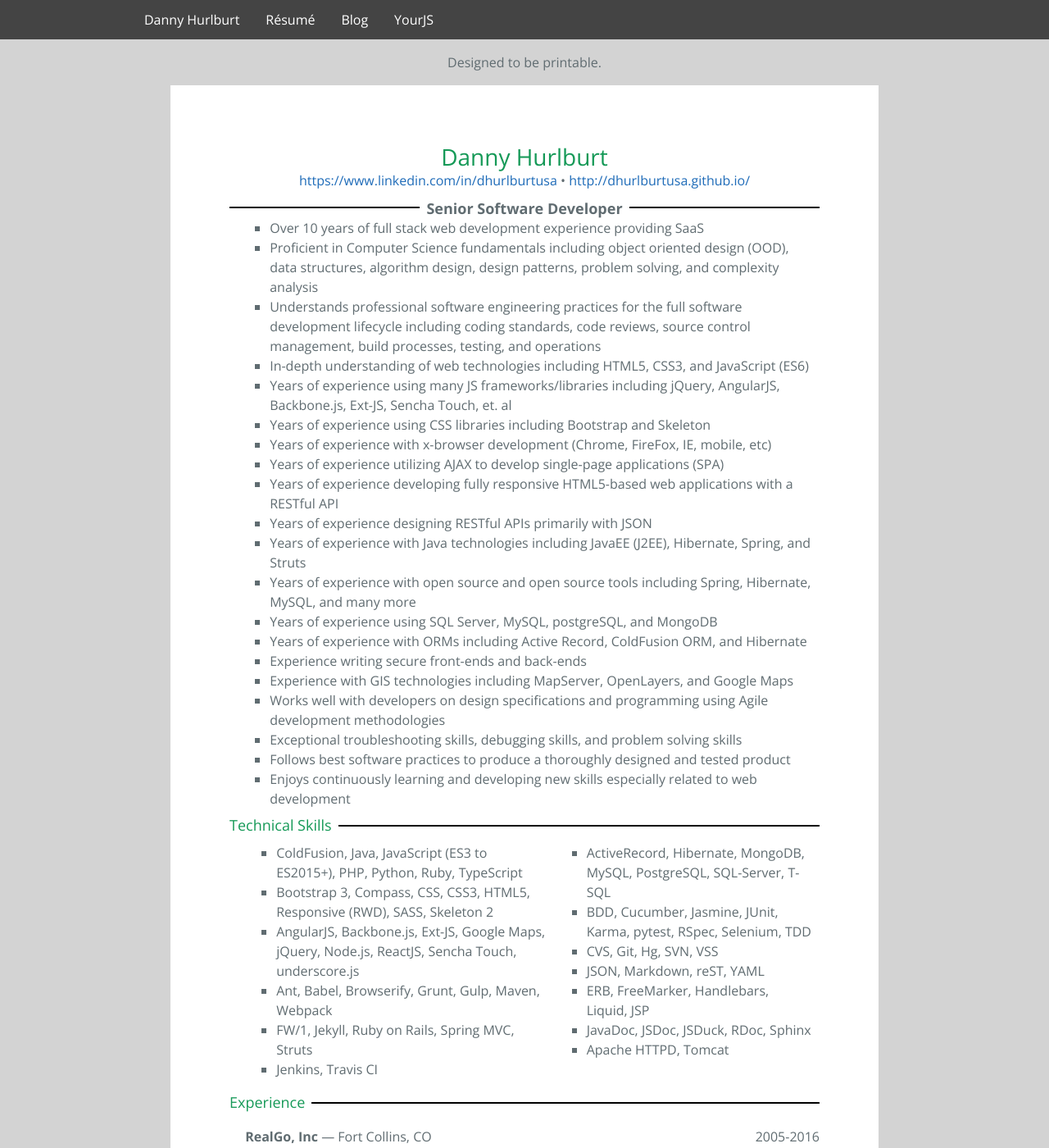
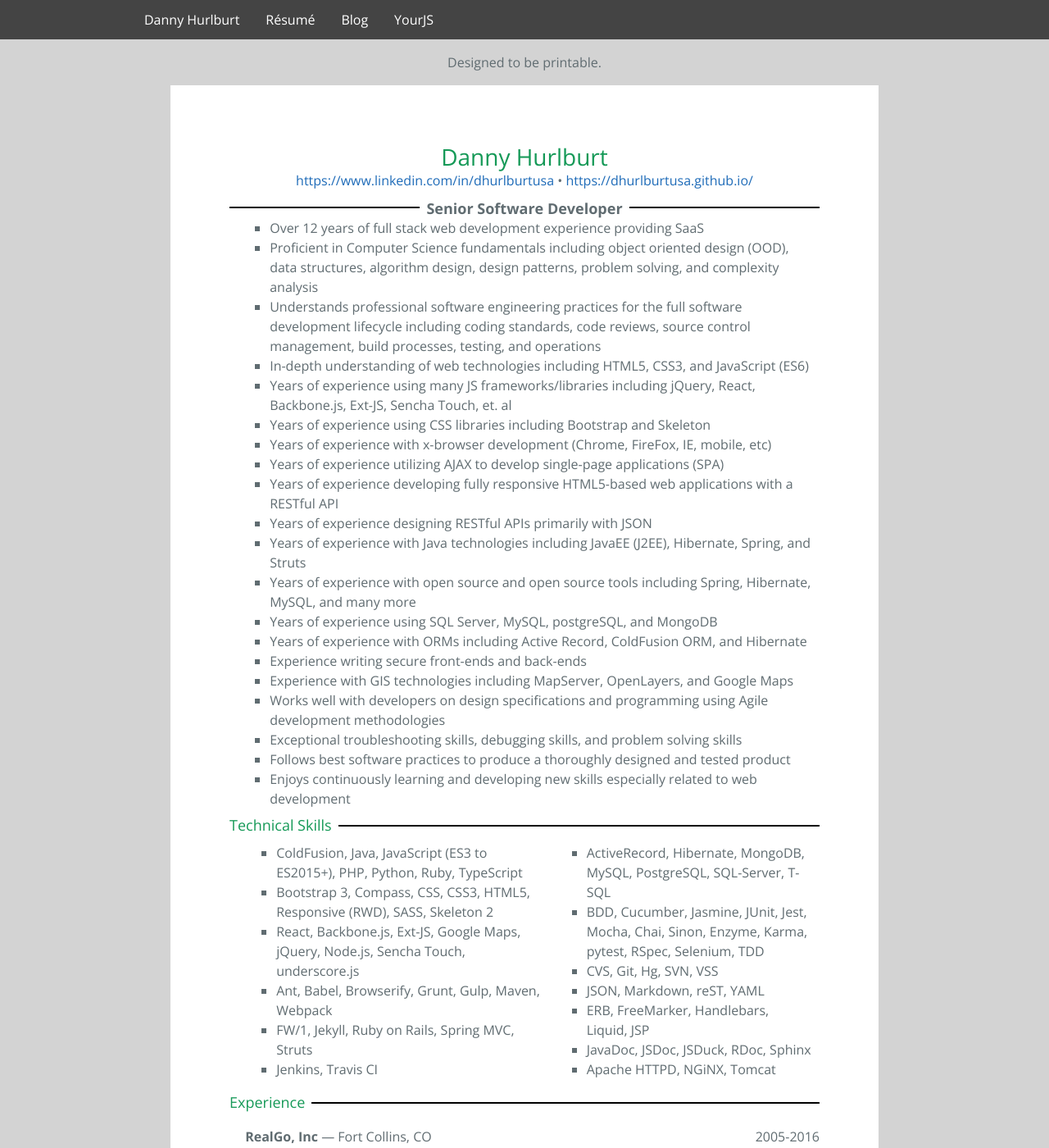
Before and after one commit to dhurlburtusa/dhurlburtusa.github.io, a Jekyll site: the page built from resume/index.html, in a window 1280 px wide and 1400 px high. Shown: the whole window at 82% size. Built offline with Jekyll 4.4.1, drawn with Linux system fonts in a browser that asks for light colours; some of the changed text lies outside the part shown.

Commit message:
Made a Few Updates

```diff
--- a/resume/index.html
+++ b/resume/index.html
@@ -107,12 +107,12 @@ doc:
       </div>
       <div class="Resume-contact">
         <a href="https://www.linkedin.com/in/dhurlburtusa" target="linkedin">https://www.linkedin.com/in/dhurlburtusa</a> &bull;
-        <a href="http://dhurlburtusa.github.io/" target="github">http://dhurlburtusa.github.io/</a>
+        <a href="https://dhurlburtusa.github.io/" target="github">https://dhurlburtusa.github.io/</a>
       </div>
       <div class="Resume-job">
         <div class="Resume-job-title"><p>Senior Software Developer</p></div>
         <ul>
-          <li>Over 10 years of full stack web development experience providing SaaS</li>
+          <li>Over 12 years of full stack web development experience providing SaaS</li>
           <li>
             Proficient in Computer Science fundamentals including object oriented design (OOD), data structures, algorithm design,
             design patterns, problem solving, and complexity analysis
@@ -123,7 +123,7 @@ doc:
           </li>
           <li>In-depth understanding of web technologies including HTML5, CSS3, and JavaScript (ES6)</li>
           <li>
-            Years of experience using many JS frameworks/libraries including jQuery, AngularJS, Backbone.js, Ext-JS, Sencha Touch,
+            Years of experience using many JS frameworks/libraries including jQuery, React, Backbone.js, Ext-JS, Sencha Touch,
             et. al
           </li>
           <li>Years of experience using CSS libraries including Bootstrap and Skeleton</li>
@@ -151,7 +151,7 @@ doc:
               <ul>
                 <li>ColdFusion, Java, JavaScript (ES3 to ES2015+), PHP, Python, Ruby, TypeScript</li>
                 <li>Bootstrap 3, Compass, CSS, CSS3, HTML5, Responsive (RWD), SASS, Skeleton 2</li>
-                <li>AngularJS, Backbone.js, Ext-JS, Google Maps, jQuery, Node.js, ReactJS, Sencha Touch, underscore.js</li>
+                <li>React, Backbone.js, Ext-JS, Google Maps, jQuery, Node.js, Sencha Touch, underscore.js</li>
                 <li>Ant, Babel, Browserify, Grunt, Gulp, Maven, Webpack</li>
                 <li>FW/1, Jekyll, Ruby on Rails, Spring MVC, Struts</li>
                 <li>Jenkins, Travis CI</li>
@@ -160,12 +160,12 @@ doc:
             <td>
               <ul>
                 <li>ActiveRecord, Hibernate, MongoDB, MySQL, PostgreSQL, SQL-Server, T-SQL</li>
-                <li>BDD, Cucumber, Jasmine, JUnit, Karma, pytest, RSpec, Selenium, TDD</li>
+                <li>BDD, Cucumber, Jasmine, JUnit, Jest, Mocha, Chai, Sinon, Enzyme, Karma, pytest, RSpec, Selenium, TDD</li>
                 <li>CVS, Git, Hg, SVN, VSS</li>
                 <li>JSON, Markdown, reST, YAML</li>
                 <li>ERB, FreeMarker, Handlebars, Liquid, JSP</li>
                 <li>JavaDoc, JSDoc, JSDuck, RDoc, Sphinx</li>
-                <li>Apache HTTPD, Tomcat</li>
+                <li>Apache HTTPD, NGiNX, Tomcat</li>
               </ul>
             </td>
           </tr>
```
Also changed, not shown: other parts of resume/index.html (+2 -1 lines).
